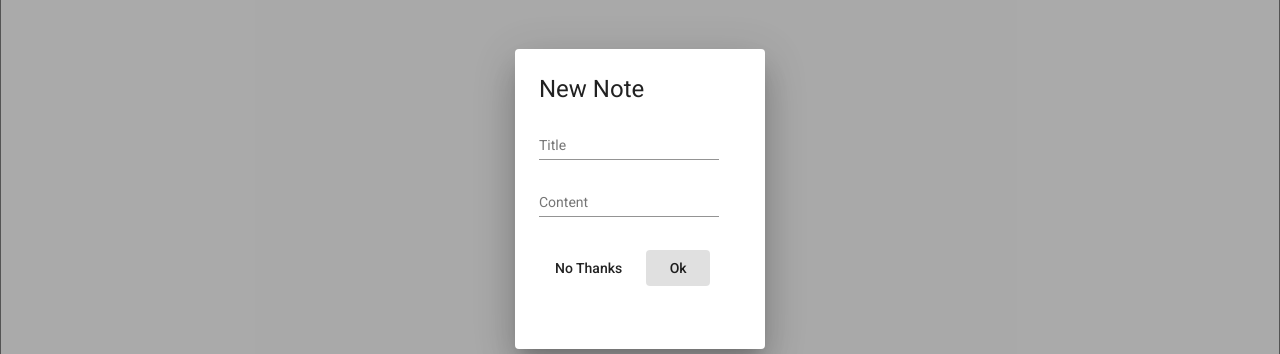
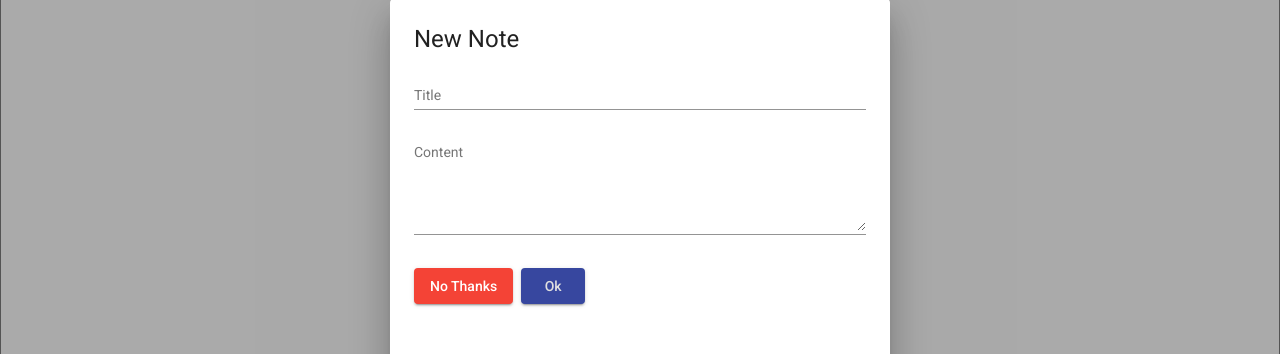
Before and after one commit to Dawit-Aseged/MAD-Notes, an Angular app: page / in a window 1280 px wide. Both pictures are taken after a click on the button "New Note". Shown: the part 201-555 px from the top of the page. Built offline with nearby package versions, Linux system fonts and the light colour scheme; no server answers.

Commit message:
Adjusted modal to have correct input

```diff
--- a/src/app/header/header.component.ts
+++ b/src/app/header/header.component.ts
@@ -46,12 +46,13 @@ export class HeaderComponent implements OnInit {
   openDialog(): void {
     this.commService.hideNewNote(false);
     const dialogRef = this.dialog.open(NoteCreateComponent, {
-      width: '250px',
-      height: "300px",
+      width: '500px',
+      height: "400px",
       data: {title: this.title, content: this.content}
     });
 
     dialogRef.afterClosed().subscribe((result: DialogData) => {
+      // Result could be undefined based on how it is closed
       console.log(result);
       this.information = result;
       this.commService.hideNewNote(true);
--- a/src/app/notes/note-create/note-create.component.css
+++ b/src/app/notes/note-create/note-create.component.css
@@ -104,3 +104,13 @@
 .headerTransition {
   opacity: 1;
 }
+
+mat-form-field {
+  width: 100%;
+}
+
+textarea {
+  min-height: 6em;
+  resize: vertical;
+  max-height: 9em;
+}
--- a/src/app/notes/note-create/note-create.component.html
+++ b/src/app/notes/note-create/note-create.component.html
@@ -1,16 +1,17 @@
 <h1 mat-dialog-title>New Note</h1>
 <div mat-dialog-content>
 
-  <mat-form-field>
+
+  <mat-form-field id="title">
     <mat-label>Title</mat-label>
     <input matInput [(ngModel)]="data.title">
   </mat-form-field>
   <mat-form-field>
     <mat-label>Content</mat-label>
-    <input matInput [(ngModel)]="data.content">
+    <textarea matInput [(ngModel)]="data.content"></textarea>
   </mat-form-field>
 </div>
 <div mat-dialog-actions>
-  <button mat-button (click)="onNoClick()">No Thanks</button>
-  <button mat-button [mat-dialog-close]="data" cdkFocusInitial>Ok</button>
+  <button mat-raised-button color="warn" (click)="onNoClick()">No Thanks</button>
+  <button mat-raised-button color="primary" [mat-dialog-close]="data" cdkFocusInitial>Ok</button>
 </div>
```
Also changed, not shown: 1 other file (tests, documents, lock files or other folders).
